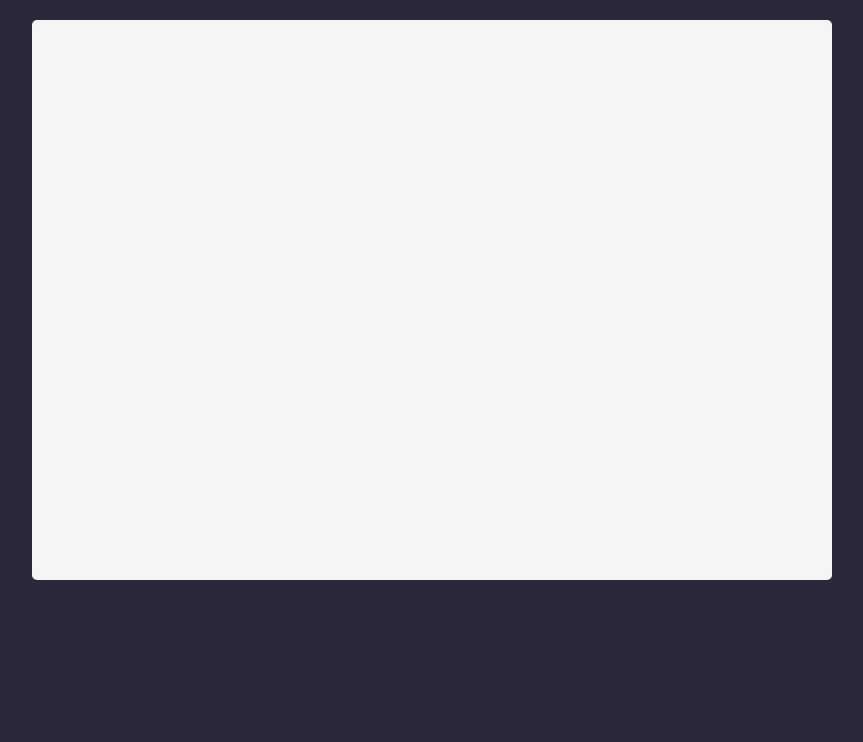
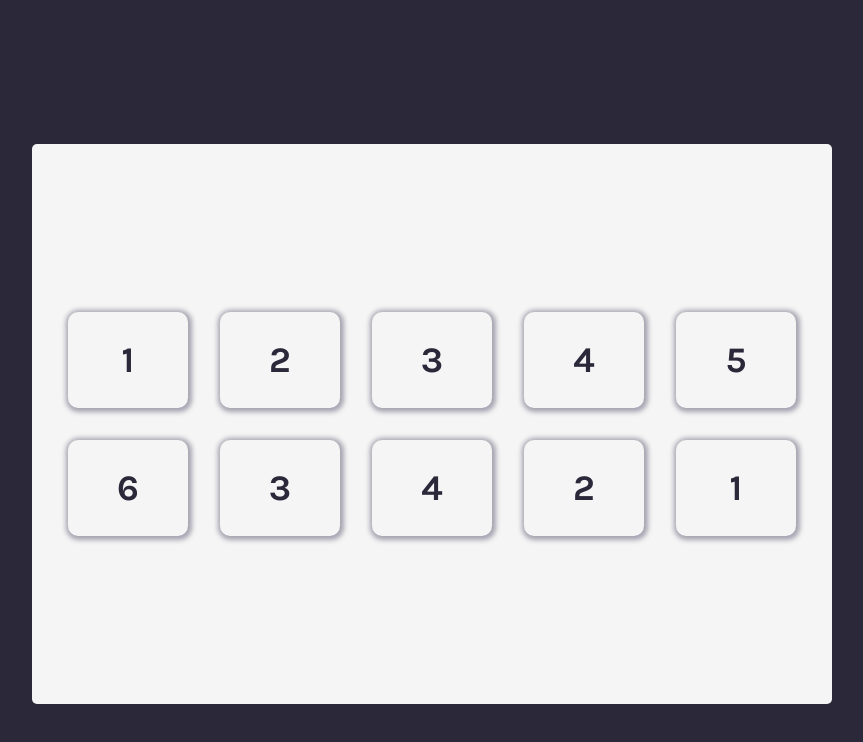
Before and after one commit to Apurcell88/tenzies, a React (Create React App) app: page / in a window 1280 px wide. Shown: the top 742 px of the page, without its empty margins (208-1071 px from the left). Built offline with nearby package versions, Linux system fonts and the light colour scheme.

Commit message:
Added Die component and added styling.

```diff
--- a/src/App.css
+++ b/src/App.css
@@ -6,7 +6,7 @@
 body {
   margin: 0;
   background-color: #2b283a;
-  padding-top: 20px;
+  padding-top: 9rem;
   display: flex;
   justify-content: center;
 }
@@ -17,4 +17,28 @@ main {
   height: 70vh;
   max-width: 800px;
   border-radius: 5px;
+  display: flex;
+  align-items: center;
 }
+
+.dice-container {
+  display: flex;
+  flex-wrap: wrap;
+  width: 100%;
+  justify-content: center;
+}
+
+.die-face {
+  color: #2b283a;
+  width: 15%;
+  height: 6rem;
+  margin: 1rem;
+  border-radius: 10px;
+  text-align: center;
+  font-size: 1.5rem;
+  box-shadow: 1px 1px 5px 3px #a4a2af;
+  display: flex;
+  justify-content: center;
+  align-items: center;
+  cursor: pointer;
+}
--- a/src/App.js
+++ b/src/App.js
@@ -1,9 +1,21 @@
 import './App.css';
+import Die from './components/Die';
 
 function App() {
   return (
     <main>
-
+      <div className="dice-container">
+        <Die value='1'/>
+        <Die value='2'/>
+        <Die value='3'/>
+        <Die value='4'/>
+        <Die value='5'/>
+        <Die value='6'/>
+        <Die value='3'/>
+        <Die value='4'/>
+        <Die value='2'/>
+        <Die value='1'/>
+      </div>
     </main>
   );
 }
--- /dev/null
+++ b/src/components/Die.js
@@ -0,0 +1,9 @@
+const Die = (props) => {
+  return (
+    <div className='die-face'>
+      <h2>{props.value}</h2>
+    </div>
+  );
+}
+
+export default Die;
```
